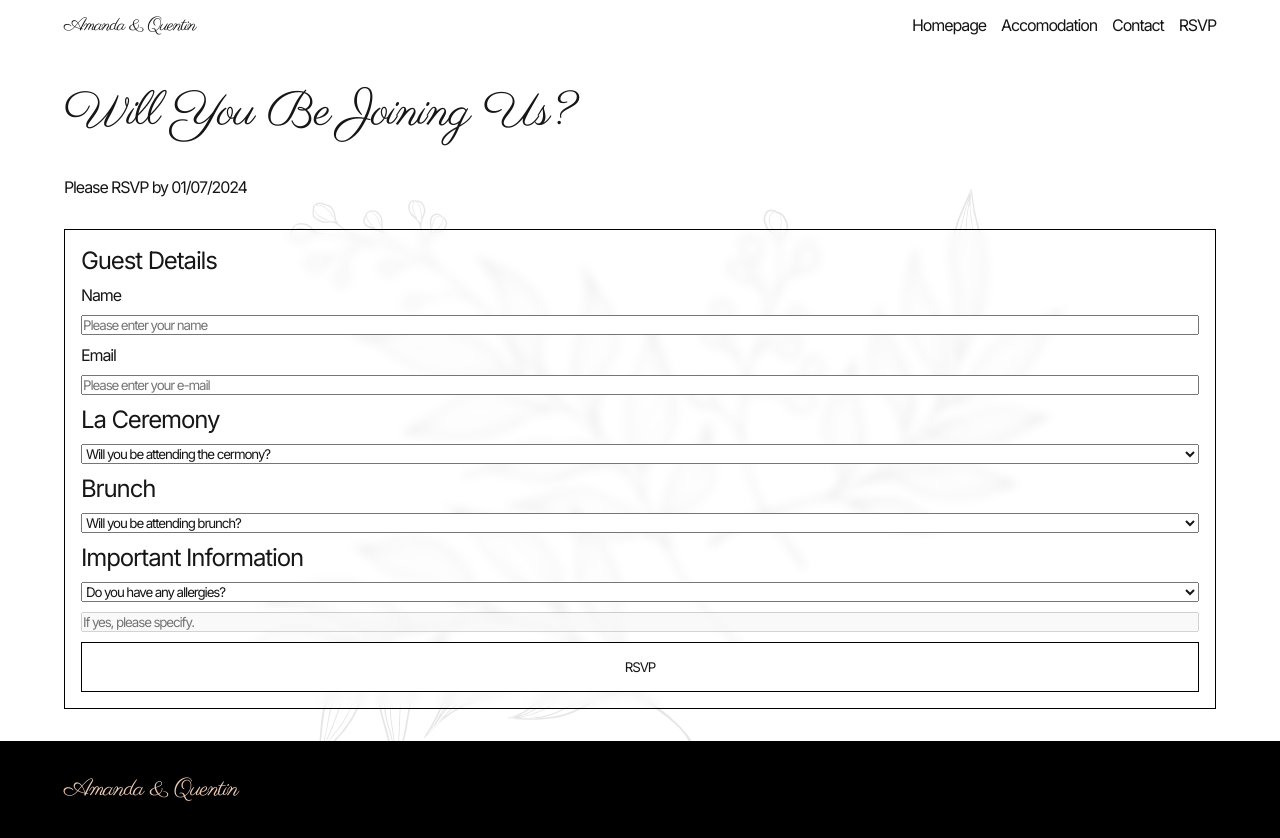
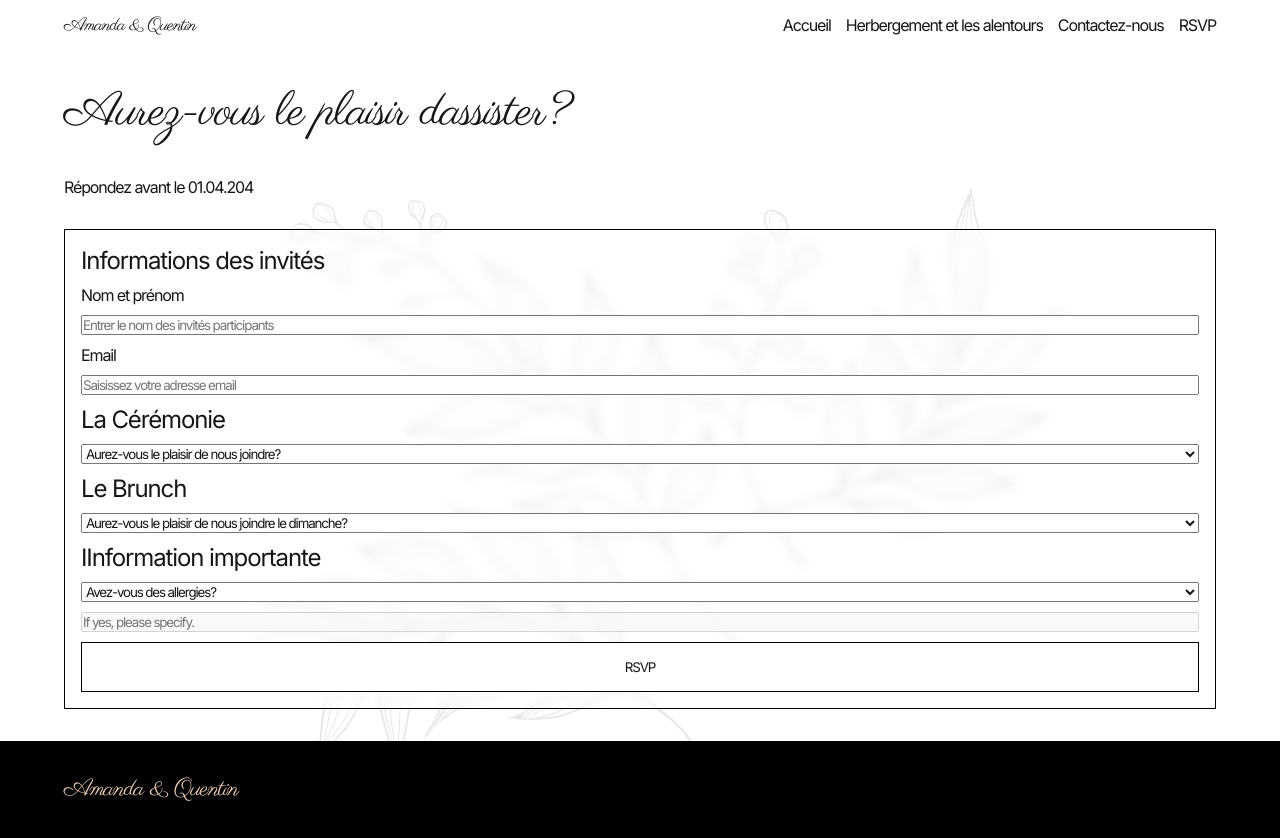
Before and after one commit to conorbailey90/amanda-quentin-wedding, a Next.js app: page /rsvp in a window 1280 px wide. Built offline with nearby package versions, Linux system fonts and the light colour scheme.

Commit message:
translated to french

```diff
--- a/src/app/rsvp/page.jsx
+++ b/src/app/rsvp/page.jsx
@@ -126,23 +126,23 @@ function RsvpPage() {
       </svg>
         <div className={styles.container}>
 
-            <h2 className={styles.title}>Will You Be Joining Us?</h2>
-            <p style={{gridColumn: 'span 12'}}>Please RSVP by 01/07/2024</p>
+            <h2 className={styles.title}>Aurez-vous le plaisir dassister?</h2>
+            <p style={{gridColumn: 'span 12'}}>Répondez avant le 01.04.204</p>
 
             <form className={styles.form} ref={guestForm} onSubmit={handleSubmit}>
-              <h2>Guest Details</h2>
-              <label htmlFor="name">Name</label>
-              <input type="text" name='name' required placeholder='Please enter your name' />
+              <h2>Informations des invités</h2>
+              <label htmlFor="name">Nom et prénom</label>
+              <input type="text" name='name' required placeholder='Entrer le nom des invités participants' />
 
               <label htmlFor="name">Email</label>
-              <input type="email" name='email' required placeholder='Please enter your e-mail' />
+              <input type="email" name='email' required placeholder='Saisissez votre adresse email' />
 
 
-              <h2>La Ceremony</h2>
+              <h2>La Cérémonie</h2>
               <select onChange={e => handleCeremonyAttendingChange(e, [ceremonyMeal, ceremonyGuests])} ref={ceremonyAttending} id="ceremonyAttending" name="ceremonyAttending">
-                <option value="not answered">Will you be attending the cermony?</option>
-                <option value="yes">Yes, I will be there!</option>
-                <option value="no">Sorry, I can not make it.</option>
+                <option value="not answered">Aurez-vous le plaisir de nous joindre?</option>
+                <option value="yes">Oui, avec plaisir!</option>
+                <option value="no">Non, avec regret!</option>
               </select>
 
               <select
@@ -151,7 +151,7 @@ function RsvpPage() {
                 id="ceremonyMeal"
                 name="ceremonyMeal"
                 disabled>
-                <option value="not answered">Choose ceremony meal</option>
+                <option value="not answered">Choix de repas</option>
                 <option value="meat">Meat</option>
                 <option value="fish">Fish</option>
                 <option value="vegetaria">Vegetarian</option>
@@ -165,9 +165,9 @@ function RsvpPage() {
                 name="ceremonyGuests"
                 onChange={e => handleCeremonyGuestChange(e, [ceremonyGuestInstructions])}
                 disabled>
-                <option value="not answered">Do you have any child guests?</option>
+                <option value="not answered">Y aura t-il des enfants présent?</option>
                 <option value="yes">Oui</option>
-                <option value="no">No</option>
+                <option value="no">Non</option>
               </select>
 
               <textarea
@@ -182,16 +182,16 @@ function RsvpPage() {
               </textarea>
 
 
-              <h2>Brunch</h2>
+              <h2>Le Brunch</h2>
 
               <select
                 onChange={e => handleBrunchAttendingChange(e, [brunchMeal, brunchGuests])}
                 ref={brunchAttending}
                 id="brunchAttending"
                 name="brunchAttending">
-                <option value="not answered">Will you be attending brunch?</option>
-                <option value="yes">Yes, I will be there!</option>
-                <option value="no">Sorry, I can not make it.</option>
+                <option value="not answered">Aurez-vous le plaisir de nous joindre le dimanche?</option>
+                <option value="yes">Oui, avec plaisir!</option>
+                <option value="no">Non, avec regret.</option>
               </select>
 
               <select
@@ -214,9 +214,9 @@ function RsvpPage() {
                 name="ceremonyGuests"
                 onChange={e => handleBrunchGuestChange(e, [brunchGuestInstructions])}
                 disabled>
-                <option value="not answered">Do you have any child guests?</option>
+                <option value="not answered">Y aura t-il des enfants présent?</option>
                 <option value="yes">Oui</option>
-                <option value="no">No</option>
+                <option value="no">Non</option>
               </select>
 
               <textarea
@@ -231,9 +231,9 @@ function RsvpPage() {
               </textarea>
 
 
-              <h2>Important Information</h2>
+              <h2>IInformation importante</h2>
               <select onChange={e => handleAllergyChange(e, allergyDesc)}  ref={allergy} name="allergy">
-                <option value="not answered">Do you have any allergies?</option>
+                <option value="not answered">Avez-vous des allergies?</option>
                 <option value="yes">Oui</option>
                 <option value="no">Non</option>
               </select>
--- a/src/components/Navbar/Navbar.jsx
+++ b/src/components/Navbar/Navbar.jsx
@@ -7,16 +7,16 @@ import Navlink from './Navlink/Navlink'
 
 const links = [
   {
-      title: 'Homepage',
+      title: 'Accueil',
       path: '/'
   },
   {
-      title: 'Accomodation',
+      title: 'Herbergement et les alentours',
       path: '/accomodation'
   },
 
   {
-    title: 'Contact',
+    title: 'Contactez-nous',
     path: '/contact'
   },
   {
```
